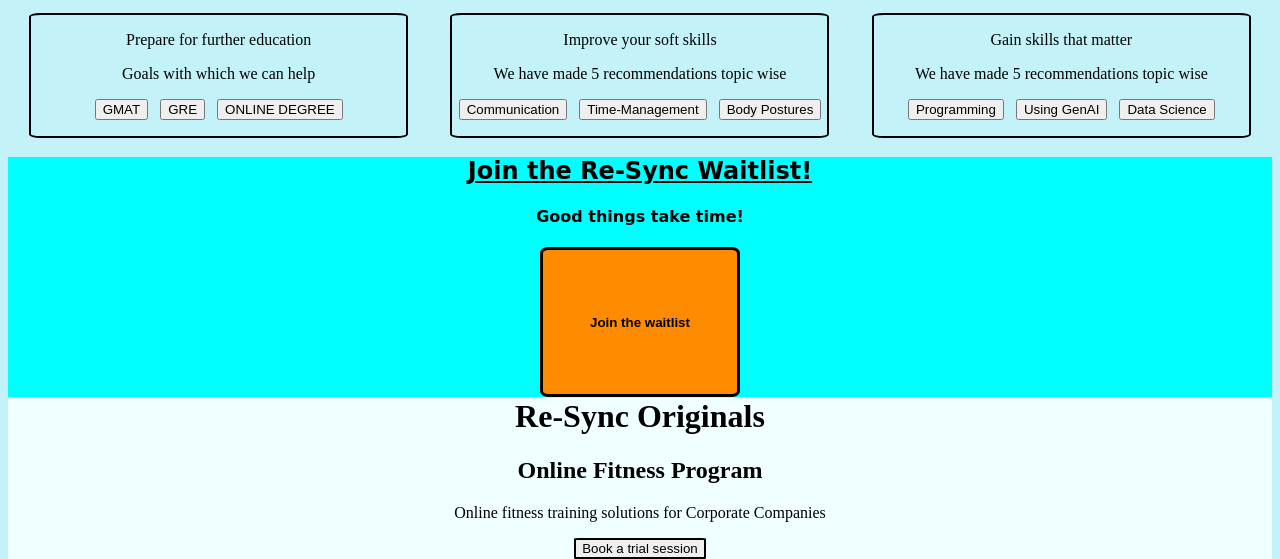
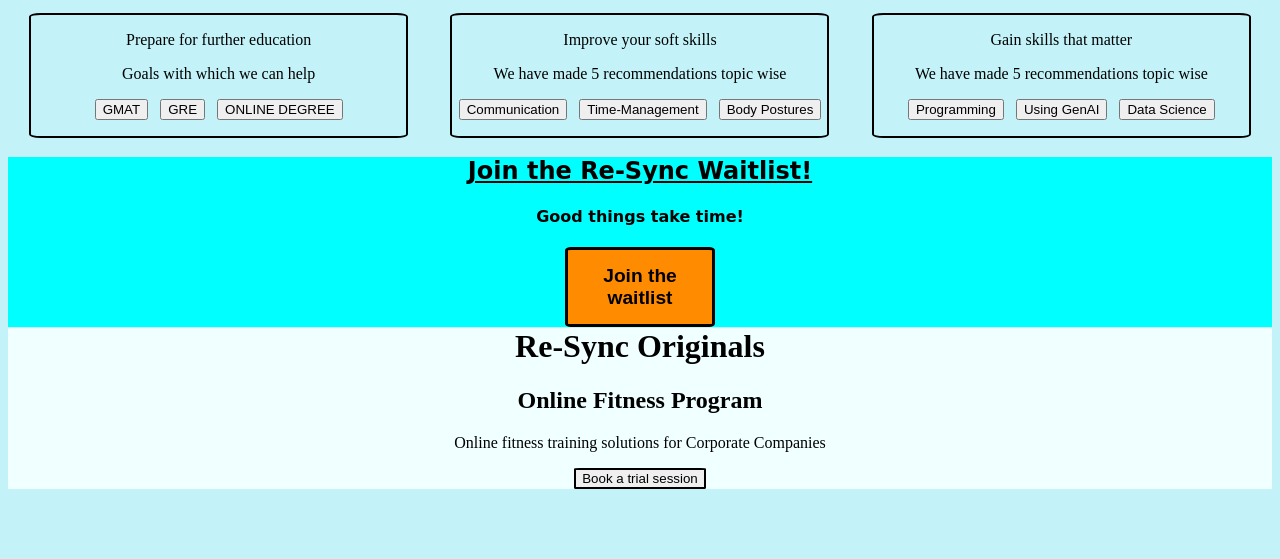
Before and after one commit to adityavir2062/resyncwaitlist, a plain HTML site: page index.html in a window 1280 px wide. Shown: the part 534-1093 px from the top of the page. After the commit the page ends 1023 px from the top, so only its background shows below. Drawn offline with Linux system fonts and the light colour scheme; a web font is replaced by a local one.

Commit message:
Update index.css

```diff
--- a/index.css
+++ b/index.css
@@ -72,8 +72,10 @@ body{
     background-color: darkorange;
     border-radius: 4%;
     border: 3px solid black;
-    width: 200px;
-    height: 150px;
+    width: 150px;
+    height: 80px;
+    text-align: center;
+    font-size: larger;
 
 }
 
```
